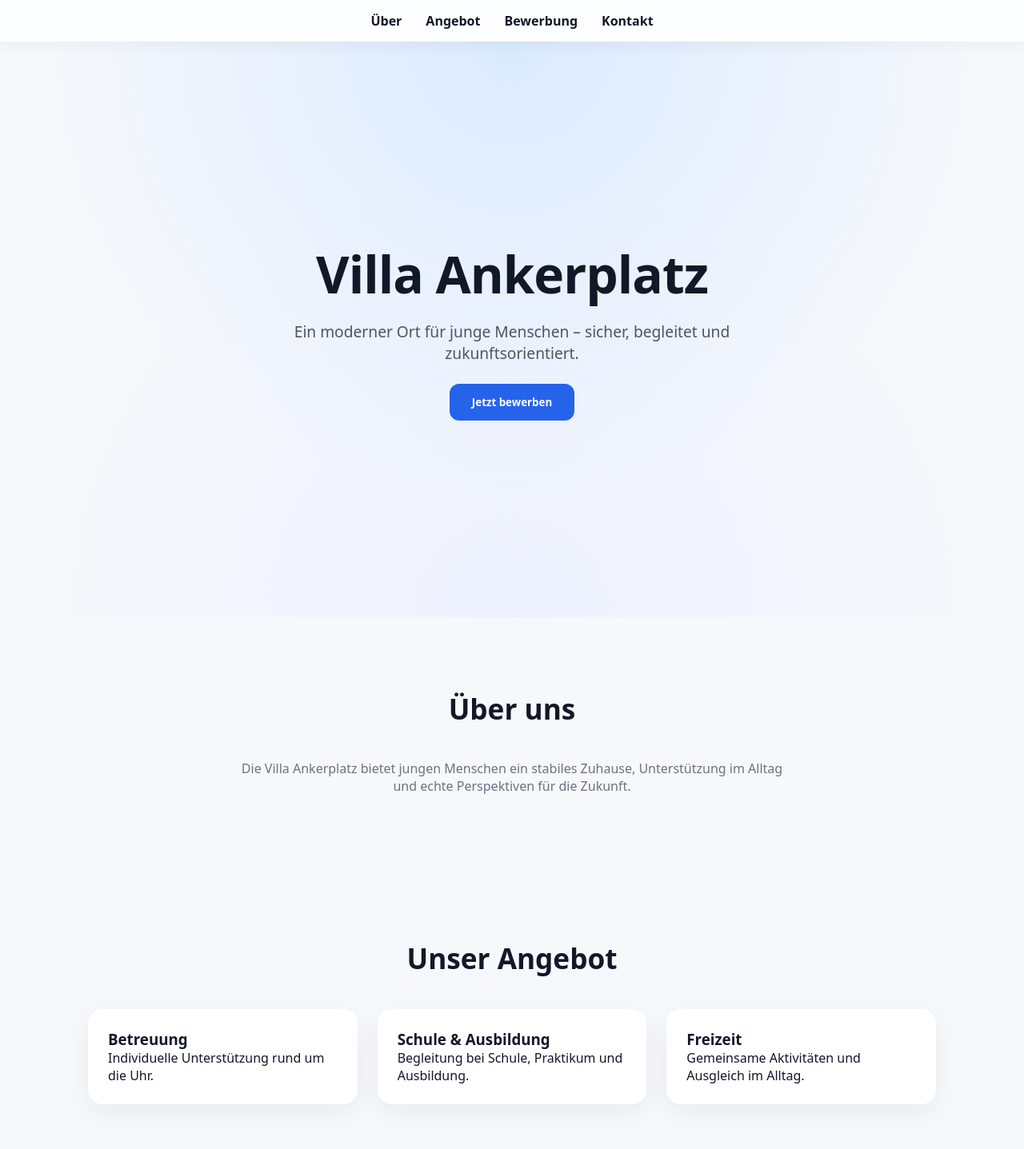
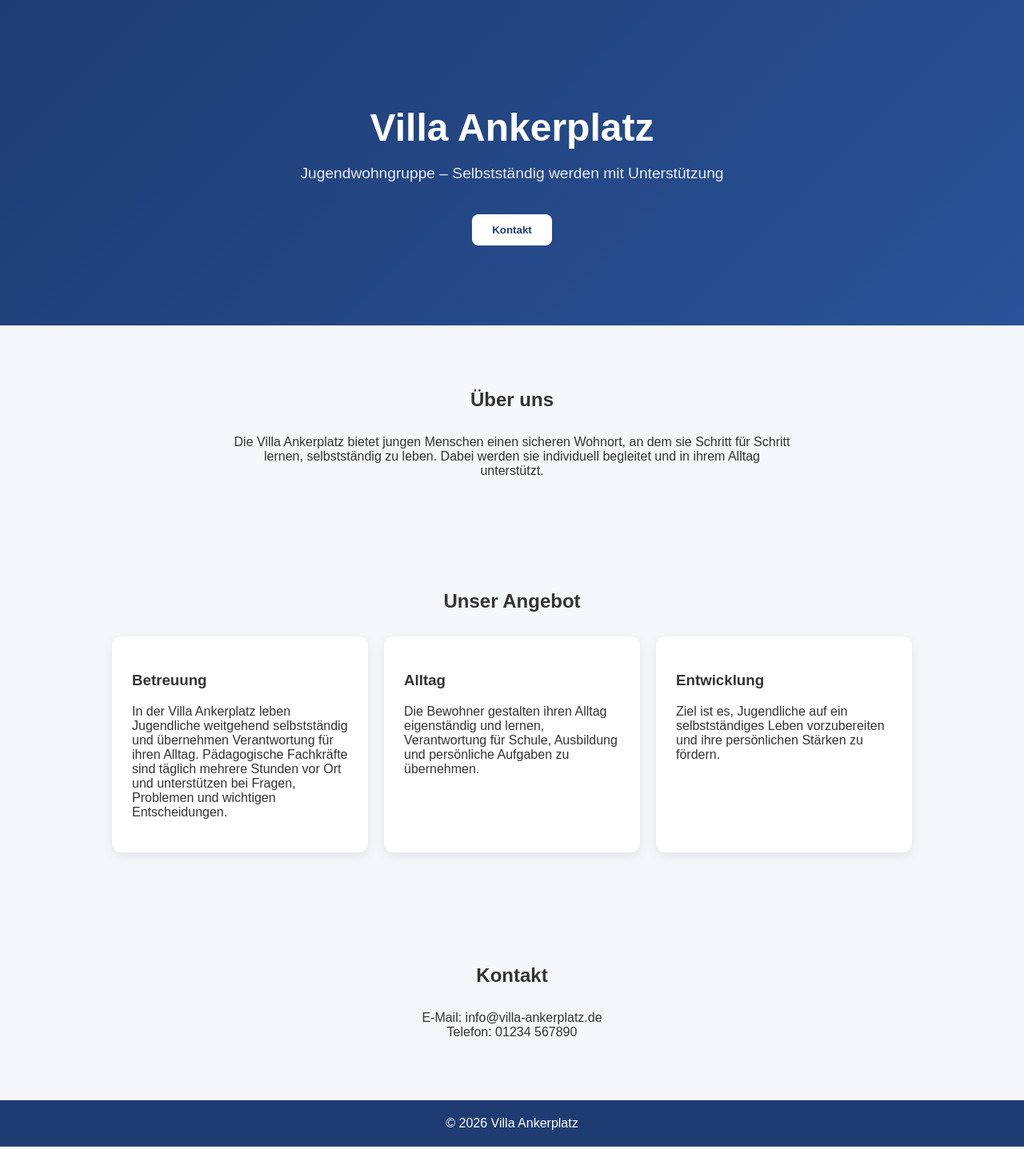
Before and after one commit to Villa-Ankerplatz/villa-ankerplatz, a plain HTML site: page index.html in a window 1280 px wide. Shown: the top 1437 px of the page at 80% size. Drawn offline with Linux system fonts and the light colour scheme.

Commit message:
Update index.html

```diff
--- a/index.html
+++ b/index.html
@@ -6,158 +6,83 @@
 <title>Villa Ankerplatz</title>
 
 <style>
-*{
+body{
   margin:0;
-  padding:0;
-  box-sizing:border-box;
-  font-family: system-ui, Arial;
-}
-
-body{
-  background:#f6f8fc;
-  color:#111827;
-}
-
-/* TOP BAR */
-nav{
-  position:sticky;
-  top:0;
-  background:rgba(255,255,255,0.8);
-  backdrop-filter: blur(10px);
-  display:flex;
-  justify-content:center;
-  gap:30px;
-  padding:15px;
-  box-shadow:0 5px 20px rgba(0,0,0,0.05);
-  z-index:1000;
-}
-
-nav a{
-  text-decoration:none;
-  color:#111827;
-  font-weight:600;
-}
-
-nav a:hover{
-  color:#2563eb;
+  font-family:Arial, sans-serif;
+  background:#f5f7fb;
+  color:#333;
 }
 
 /* HERO */
 .hero{
-  height:90vh;
-  display:flex;
-  flex-direction:column;
-  justify-content:center;
-  align-items:center;
+  background:linear-gradient(135deg,#1e3c72,#2a5298);
+  color:white;
+  padding:100px 20px;
   text-align:center;
-  padding:20px;
-  background:
-    radial-gradient(circle at top, #dbeafe, transparent 60%),
-    radial-gradient(circle at bottom, #eef2ff, transparent 60%);
 }
 
 .hero h1{
-  font-size:4rem;
-  letter-spacing:-1px;
+  font-size:3rem;
+  margin-bottom:10px;
 }
 
 .hero p{
-  margin-top:15px;
   font-size:1.2rem;
-  color:#4b5563;
-  max-width:600px;
+  opacity:0.9;
 }
 
 .btn{
-  margin-top:25px;
-  padding:14px 28px;
+  margin-top:20px;
+  padding:12px 25px;
   border:none;
-  border-radius:12px;
-  background:#2563eb;
-  color:white;
-  font-weight:600;
+  border-radius:8px;
+  background:white;
+  color:#1e3c72;
+  font-weight:bold;
   cursor:pointer;
-  transition:0.3s;
 }
 
 .btn:hover{
-  transform:translateY(-3px);
-  background:#1d4ed8;
+  opacity:0.9;
 }
 
 /* SECTIONS */
 section{
-  max-width:1100px;
+  max-width:1000px;
   margin:auto;
-  padding:90px 20px;
+  padding:60px 20px;
 }
 
 h2{
   text-align:center;
-  font-size:2.2rem;
-  margin-bottom:40px;
+  margin-bottom:30px;
 }
 
 /* CARDS */
 .grid{
   display:grid;
-  grid-template-columns:repeat(auto-fit,minmax(260px,1fr));
-  gap:25px;
+  grid-template-columns:repeat(auto-fit,minmax(250px,1fr));
+  gap:20px;
 }
 
 .card{
   background:white;
   padding:25px;
-  border-radius:18px;
-  box-shadow:0 10px 30px rgba(0,0,0,0.06);
-  transition:0.3s;
+  border-radius:12px;
+  box-shadow:0 5px 15px rgba(0,0,0,0.08);
+  transition:transform 0.2s;
 }
 
 .card:hover{
-  transform:translateY(-8px);
-}
-
-/* FORM */
-form{
-  background:white;
-  padding:30px;
-  border-radius:18px;
-  box-shadow:0 10px 30px rgba(0,0,0,0.06);
-  display:flex;
-  flex-direction:column;
-  gap:12px;
-}
-
-input,textarea{
-  padding:12px;
-  border-radius:10px;
-  border:1px solid #e5e7eb;
-  font-size:1rem;
-}
-
-textarea{
-  min-height:140px;
-}
-
-button[type="submit"]{
-  background:#22c55e;
-  color:white;
-  border:none;
-  padding:14px;
-  border-radius:12px;
-  font-weight:600;
-  cursor:pointer;
-}
-
-button[type="submit"]:hover{
-  background:#16a34a;
+  transform:translateY(-5px);
 }
 
 /* FOOTER */
 footer{
+  background:#1e3c72;
+  color:white;
   text-align:center;
-  padding:40px;
-  color:#6b7280;
+  padding:20px;
 }
 </style>
 
@@ -165,64 +90,58 @@ footer{
 
 <body>
 
-<nav>
-  <a href="#ueber">Über</a>
-  <a href="#angebot">Angebot</a>
-  <a href="#bewerbung">Bewerbung</a>
-  <a href="#kontakt">Kontakt</a>
-</nav>
-
 <div class="hero">
   <h1>Villa Ankerplatz</h1>
-  <p>Ein moderner Ort für junge Menschen – sicher, begleitet und zukunftsorientiert.</p>
-  <button class="btn" onclick="scrollToForm()">Jetzt bewerben</button>
+  <p>Jugendwohngruppe – Selbstständig werden mit Unterstützung</p>
+  <button class="btn" onclick="scrollToKontakt()">Kontakt</button>
 </div>
 
-<section id="ueber">
+<section>
   <h2>Über uns</h2>
-  <p style="text-align:center; color:#6b7280; max-width:700px; margin:auto;">
-    Die Villa Ankerplatz bietet jungen Menschen ein stabiles Zuhause,
-    Unterstützung im Alltag und echte Perspektiven für die Zukunft.
+  <p style="text-align:center; max-width:700px; margin:auto;">
+    Die Villa Ankerplatz bietet jungen Menschen einen sicheren Wohnort,
+    an dem sie Schritt für Schritt lernen, selbstständig zu leben.
+    Dabei werden sie individuell begleitet und in ihrem Alltag unterstützt.
   </p>
 </section>
 
-<section id="angebot">
+<section>
   <h2>Unser Angebot</h2>
 
   <div class="grid">
 
     <div class="card">
       <h3>Betreuung</h3>
-      <p>Individuelle Unterstützung rund um die Uhr.</p>
+      <p>
+        In der Villa Ankerplatz leben Jugendliche weitgehend selbstständig
+        und übernehmen Verantwortung für ihren Alltag. Pädagogische Fachkräfte
+        sind täglich mehrere Stunden vor Ort und unterstützen bei Fragen,
+        Problemen und wichtigen Entscheidungen.
+      </p>
     </div>
 
     <div class="card">
-      <h3>Schule & Ausbildung</h3>
-      <p>Begleitung bei Schule, Praktikum und Ausbildung.</p>
+      <h3>Alltag</h3>
+      <p>
+        Die Bewohner gestalten ihren Alltag eigenständig und lernen,
+        Verantwortung für Schule, Ausbildung und persönliche Aufgaben zu übernehmen.
+      </p>
     </div>
 
     <div class="card">
-      <h3>Freizeit</h3>
-      <p>Gemeinsame Aktivitäten und Ausgleich im Alltag.</p>
+      <h3>Entwicklung</h3>
+      <p>
+        Ziel ist es, Jugendliche auf ein selbstständiges Leben vorzubereiten
+        und ihre persönlichen Stärken zu fördern.
+      </p>
     </div>
 
   </div>
 </section>
 
-<section id="bewerbung">
-  <h2>Bewerbung</h2>
-
-  <form action="DEIN_FORMSPREE_LINK_HIER" method="POST">
-    <input type="text" name="name" placeholder="Name" required>
-    <input type="email" name="email" placeholder="E-Mail" required>
-    <textarea name="message" placeholder="Deine Bewerbung..." required></textarea>
-    <button type="submit">Bewerbung absenden</button>
-  </form>
-</section>
-
 <section id="kontakt">
   <h2>Kontakt</h2>
-  <p style="text-align:center; color:#6b7280;">
+  <p style="text-align:center;">
     E-Mail: info@villa-ankerplatz.de<br>
     Telefon: 01234 567890
   </p>
@@ -233,8 +152,8 @@ footer{
 </footer>
 
 <script>
-function scrollToForm(){
-  document.getElementById("bewerbung").scrollIntoView({behavior:"smooth"});
+function scrollToKontakt(){
+  document.getElementById("kontakt").scrollIntoView({behavior:"smooth"});
 }
 </script>
 
```
